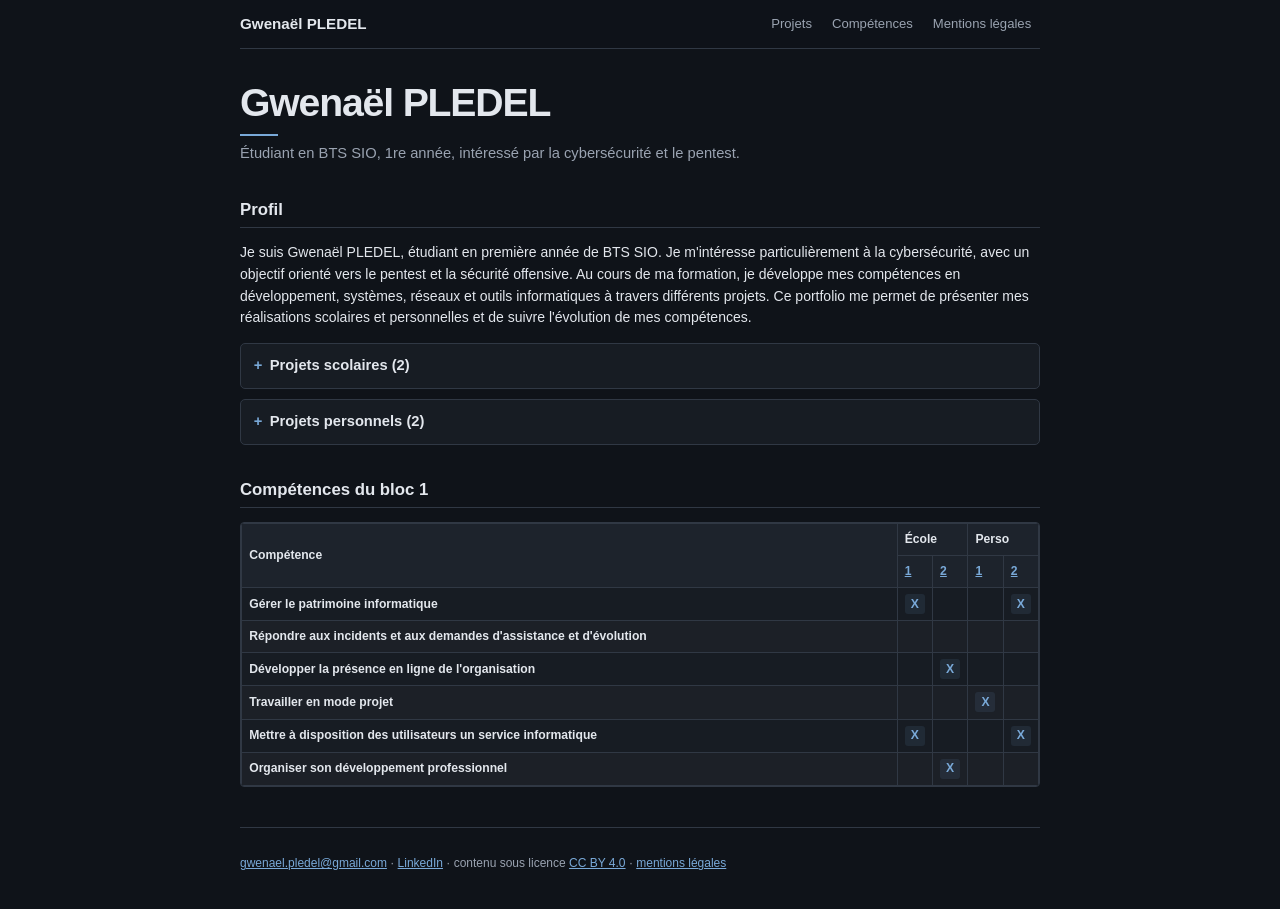
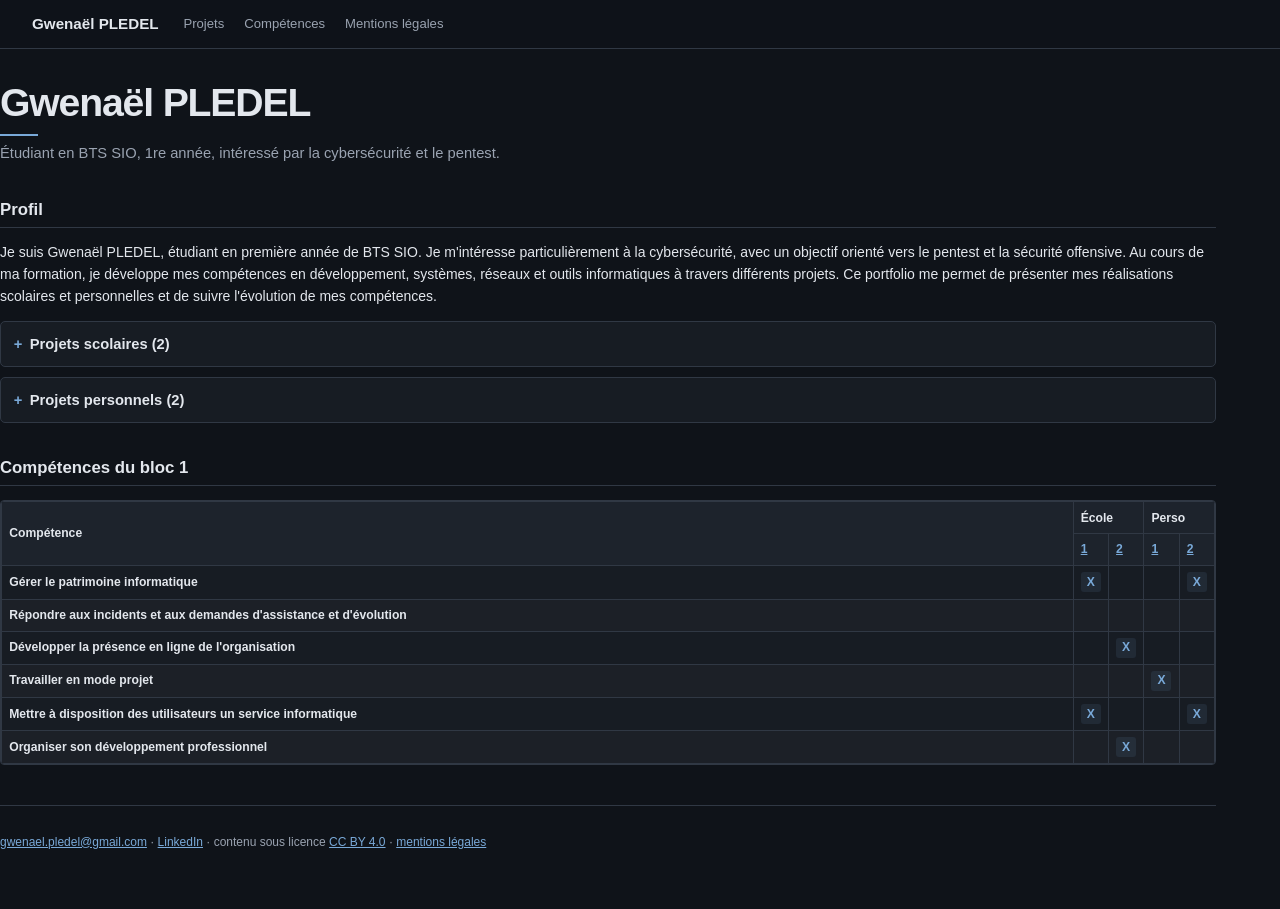
Before and after one commit to vzsca/Portfolio-Gwenael, a Jekyll site: the page built from index.html, in a window 1280 px wide. Built offline with Jekyll 4.4.1, drawn with Linux system fonts in a browser that asks for light colours.

Commit message:
style: align header and content to left

```diff
--- a/css/style.css
+++ b/css/style.css
@@ -19,13 +19,10 @@ body {
   background: var(--background);
 }
 
-header, main, footer {
-  width: min(100% - 2rem, 50rem);
-  margin: 0 auto;
-}
-
 header {
-  padding: .55rem 0;
+  width: 100%;
+  margin: 0;
+  padding: .55rem 2rem;
   display: flex;
   align-items: center;
   border-bottom: 1px solid var(--border);
@@ -33,6 +30,11 @@ header {
   top: 0;
   z-index: 10;
   background: rgba(15,19,25,.96);
+}
+
+main, footer {
+  width: calc(100% - 4rem);
+  margin: 0;
 }
 
 .site {
@@ -48,7 +50,7 @@ header {
 }
 
 nav {
-  margin-left: auto;
+  margin-left: 1rem;
 }
 
 nav ul {
@@ -268,9 +270,14 @@ footer {
 
 @media (max-width: 600px) {
   header {
+    padding: .55rem 1rem;
     align-items: flex-start;
     flex-direction: column;
     gap: .35rem;
+  }
+
+  main, footer {
+    width: calc(100% - 2rem);
   }
 
   nav {
```
